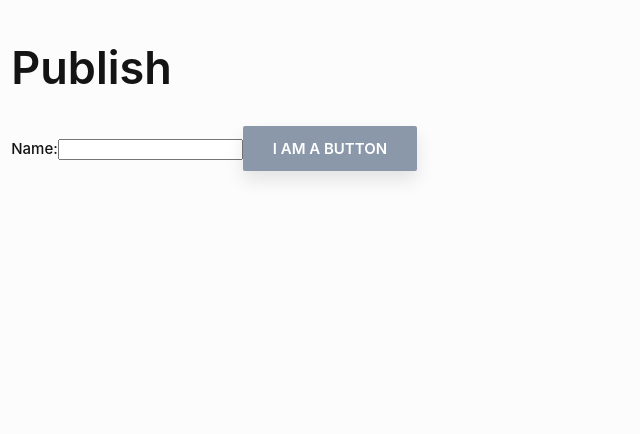
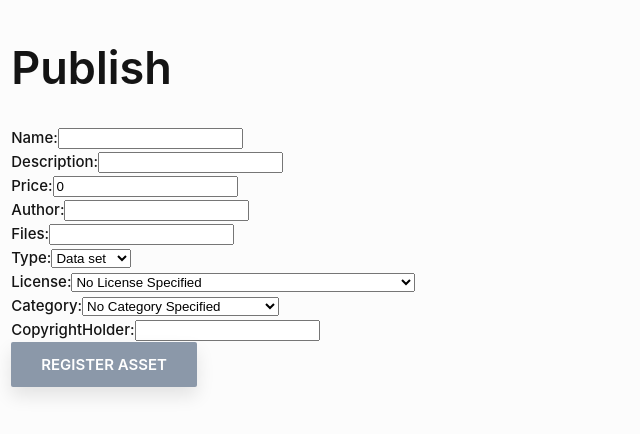
Before and after one commit to oceanprotocol-archive/commons, a React (Create React App) app: page /publish in a window 1280 px wide. Shown: the top 434 px of the page, without its empty margins (0-640 px from the left). Built offline with nearby package versions, Linux system fonts and the light colour scheme; a web font is replaced by a local one.

Commit message:
web3 tests and publish flow

```diff
--- a/package.json
+++ b/package.json
@@ -16,6 +16,7 @@
   },
   "dependencies": {
     "@oceanprotocol/squid": "^0.2.7",
+    "@types/web3": "^1.0.15",
     "query-string": "^6.2.0",
     "react": "^16.7.0",
     "react-dom": "^16.7.0",
--- a/src/Routes.tsx
+++ b/src/Routes.tsx
@@ -4,9 +4,9 @@ import { BrowserRouter as Router, Route, Switch } from 'react-router-dom'
 import About from './pages/About'
 import Details from './pages/Details'
 import Home from './pages/Home'
-import Search from './pages/Search'
 import NotFound from './pages/NotFound'
 import Publish from './pages/Publish'
+import Search from './pages/Search'
 
 const Routes = () => (
     <Router>
--- /dev/null
+++ b/src/models/AssetModel.ts
@@ -0,0 +1,41 @@
+const AssetModel = {
+    'assetId': null,
+    'publisherId': null,
+
+    // OEP-08 Attributes
+    // https://github.com/oceanprotocol/OEPs/tree/master/8
+    'base': {
+        'name': null,
+        'description': null,
+        'dateCreated': null,
+        'size': null,
+        'author': null,
+        'type': '',
+        'license': null,
+        'copyrightHolder': null,
+        'encoding': null,
+        'compression': null,
+        'contentType': null,
+        'workExample': null,
+        'contentUrls': [],
+        'links': [{
+            'name': null,
+            'type': null,
+            'url': null
+        }],
+        'inLanguage': null,
+        'tags': [],
+        'price': null
+    },
+    'curation': {
+        'rating': null,
+        'numVotes': null,
+        'schema': null
+    },
+    'additionalInformation': {
+        'updateFrequency': null,
+        'structuredMarkup': []
+    }
+}
+
+export default AssetModel
--- a/src/pages/Publish.tsx
+++ b/src/pages/Publish.tsx
@@ -1,38 +1,166 @@
 import React, { ChangeEvent, Component, FormEvent } from 'react'
+import Web3 from 'web3'
 import Button from '../components/atoms/Button'
+import AssetModel from '../models/AssetModel'
+import { provideOcean } from '../ocean'
+
+type AssetType = 'dataset' | 'algorithm' | 'container' | 'workflow' | 'other'
 
 interface IState {
-    value?: string
+    name?: string,
+    dateCreated?: Date,
+    description?: string,
+    files?: string[],
+    price?: number,
+    author?: string,
+    type?: AssetType,
+    license?: string,
+    copyrightHolder?: string,
+    categories?: string[],
+    tags?: string[]
 }
 
 class Publish extends Component<{}, IState> {
 
-    public state = { value: '' }
+    public state = {
+        name: '',
+        dateCreated: new Date(),
+        description: '',
+        files: [''],
+        price: 0,
+        author: '',
+        type: 'dataset' as AssetType,
+        license: '',
+        copyrightHolder: '',
+        categories: [''],
+    }
 
     public render() {
         return (
             <div>
                 <h1>Publish</h1>
                 <form onSubmit={this.registerAsset}>
-                    <label>
-                        Name:
-                        <input type="text" name="value" value={this.state.value} onChange={this.inputChange} />
-                    </label>
-                    <Button>I am a button</Button>
+                  <div>Name:<input type="text" name="name" value={this.state.name} onChange={this.inputChange} /></div>
+                  <div>Description:<input type="text" name="description" value={this.state.description} onChange={this.inputChange} /></div>
+                  <div>Price:<input type="number" name="price" value={this.state.price} onChange={this.inputChange} /></div>
+                  <div>Author:<input type="text" name="author" value={this.state.author} onChange={this.inputChange} /></div>
+                  <div>Files:<input type="text" name="files" value={this.state.files[0]} onChange={this.inputToArrayChange} /></div>
+                  <div>Type:
+                      <select name="type" value={this.state.type} onChange={this.inputChange}>
+                          <option value="dataset">Data set</option>
+                          <option value="algorithm">Algorithm</option>
+                          <option value="container">Container</option>
+                          <option value="workflow">Workflow</option>
+                          <option value="other">Other</option>
+                      </select>
+                  </div>
+                  <div>License:
+                      <select name="license" value={this.state.license} onChange={this.inputChange}>
+                          <option value="none">No License Specified</option>
+                          <option value="Public Domain">Public Domain</option>
+                          <option value="CC BY">CC BY: Attribution</option>
+                          <option value="CC BY-SA">CC BY-SA: Attribution ShareAlike</option>
+                          <option value="CC BY-ND">CC BY-ND: Attribution-NoDerivs</option>
+                          <option value="CC BY-NC">CC BY-NC: Attribution-NonCommercial</option>
+                          <option value="CC BY-NC-SA">CC BY-NC-SA: Attribution-NonCommercial-ShareAlike</option>
+                          <option value="CC BY-NC-ND">CC BY-NC-ND: Attribution-NonCommercial-NoDerivs</option>
+                      </select>
+                  </div>
+                  <div>Category:
+                      <select name="categories" value={this.state.categories[0]} onChange={this.inputToArrayChange}>
+                          <option value="No Category Specified">No Category Specified</option>
+                          <option value="Image Recognition">Image Recognition</option>
+                          <option value="Dataset Of Datasets">Dataset Of Datasets</option>
+                          <option value="Language">Language</option>
+                          <option value="Performing Arts">Performing Arts</option>
+                          <option value="Visual Arts & Design">Visual Arts & Design</option>
+                          <option value="Philosophy">Philosophy</option>
+                          <option value="History">History</option>
+                          <option value="Theology">Theology</option>
+                          <option value="Anthropology & Archeology">Anthropology & Archeology</option>
+                          <option value="Sociology">Sociology</option>
+                          <option value="Psychology">Psychology</option>
+                          <option value="Politics">Politics</option>
+                          <option value="Interdisciplinary">Interdisciplinary</option>
+                          <option value="Economics & Finance">Economics & Finance</option>
+                          <option value="Demography">Demography</option>
+                          <option value="Biology">Biology</option>
+                          <option value="Chemistry">Chemistry</option>
+                          <option value="Physics & Energy">Physics & Energy</option>
+                          <option value="Earth & Climate">Earth & Climate</option>
+                          <option value="Space & Astronomy">Space & Astronomy</option>
+                          <option value="Mathematics">Mathematics</option>
+                          <option value="Computer Technology">Computer Technology</option>
+                          <option value="Engineering">Engineering</option>
+                          <option value="Agriculture & Bio Engineering">Agriculture & Bio Engineering</option>
+                          <option value="Transportation">Transportation</option>
+                          <option value="Urban Planning">Urban Planning</option>
+                          <option value="Medicine">Medicine</option>
+                          <option value="Language">Language</option>
+                          <option value="Business & Management">Business & Management</option>
+                          <option value="Sports & Recreation">Sports & Recreation</option>
+                          <option value="Communication & Journalism">Communication & Journalism</option>
+                          <option value="Other">Other</option>
+                      </select>
+                  </div>
+                  <div>CopyrightHolder:<input type="text" name="copyrightHolder" value={this.state.copyrightHolder} onChange={this.inputChange} /></div>
+                  <div><Button>Register asset</Button></div>
                 </form>
             </div>
         )
     }
 
-    private inputChange = (event: ChangeEvent<HTMLInputElement>) => {
+    private inputChange = (event: ChangeEvent<HTMLInputElement> | ChangeEvent<HTMLSelectElement>) => {
         this.setState({
             [event.target.name]: event.target.value
         })
     }
 
-    private registerAsset = (event: FormEvent<HTMLFormElement>) => {
+    private inputToArrayChange = (event: ChangeEvent<HTMLInputElement> | ChangeEvent<HTMLSelectElement>) => {
+        this.setState({
+            [event.target.name]: [event.target.value]
+        })
+    }
+
+    private registerAsset = async (event: FormEvent<HTMLFormElement>) => {
         event.preventDefault()
-        // console.log("submit", this.state.value)
+
+        const web3 = new Web3((window as any).web3.currentProvider)
+
+        await (window as any).ethereum.enable()
+
+        const accounts = await web3.eth.getAccounts()
+
+        const { ocean } = await provideOcean()
+        const account = await ocean.getAccounts()
+
+        console.log(account)
+
+        const newAsset = {
+            // OEP-08 Attributes
+            // https://github.com/oceanprotocol/OEPs/tree/master/8
+            base: Object.assign(AssetModel.base, {
+                name: this.state.name,
+                description: this.state.description,
+                dateCreated: (new Date()).toString(),
+                author: this.state.author,
+                license: this.state.license,
+                copyrightHolder: this.state.copyrightHolder,
+                contentUrls: [this.state.files],
+                price: this.state.price,
+                type: this.state.type,
+                size: '',
+                encoding: '',
+                compression: undefined,
+                contentType: '',
+                workExample: undefined,
+                inLanguage: undefined,
+                tags: ''
+            }),
+            curation: Object.assign(AssetModel.curation),
+            additionalInformation: Object.assign(AssetModel.additionalInformation)
+        }
+        const ddo = await ocean.registerAsset(newAsset, account[0])
     }
 }
 
--- a/src/pages/Search.tsx
+++ b/src/pages/Search.tsx
@@ -1,9 +1,9 @@
+import queryString from 'query-string'
 import React, { Component } from 'react'
 import { provideOcean } from '../ocean'
-import queryString from 'query-string'
 
 interface IState {
-    results?: Array<any>
+    results?: any[]
 }
 
 interface IProps {
@@ -15,7 +15,7 @@ class Search extends Component<IProps, IState>  {
 
     public state = { results: [] }
 
-    async componentDidMount() {
+    public async componentDidMount() {
       // temporary ocean init and asset retrieval
       const { ocean } = await provideOcean()
       const searchParams = queryString.parse(this.props.location.search)
```
Also changed, not shown: src/config.ts (+19 -19 lines), 1 other file (tests, documents, lock files or other folders).
